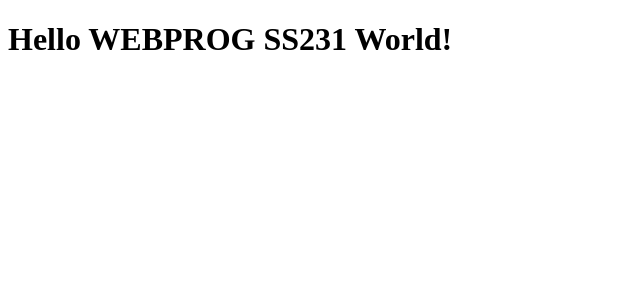
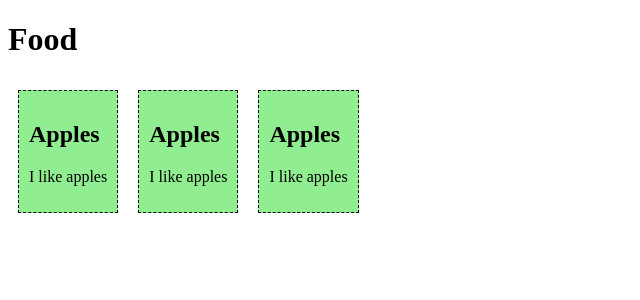
Before and after one commit to GMVillanueva/webprog-ss231-vuejs, a Vue app in the folder vue-project/: page / in a window 1280 px wide. Shown: the top 300 px of the page, without its empty margins (0-640 px from the left). Built offline with nearby package versions, Linux system fonts and the light colour scheme.

Commit message:
added FoodItem

```diff
--- a/vue-project/src/App.vue
+++ b/vue-project/src/App.vue
@@ -1,7 +1,18 @@
+<template>
+  <h1>Food</h1>
+  <food-item/>
+  <food-item/>
+  <food-item/>
+</template>
+
 <script></script>
 
-<template>
-  <h1>Hello WEBPROG SS231 World!</h1>
-</template>
-
-<style></style>
+<style>
+  #app > div {
+    border: dashed black 1px;
+    display: inline-block;
+    margin: 10px;
+    padding: 10px;
+    background-color: lightgreen;
+  }
+</style>
--- /dev/null
+++ b/vue-project/src/components/FoodItem.vue
@@ -0,0 +1,19 @@
+<template>
+  <div>
+    <h2>{{ name }}</h2>
+    <p>{{ message }}</p>
+  </div>
+</template>
+
+<script>
+export default {
+  data() {
+    return {
+      name: 'Apples',
+      message: 'I like apples'
+    }
+  }
+};
+</script>
+
+<style></style>
--- a/vue-project/src/main.js
+++ b/vue-project/src/main.js
@@ -1,4 +1,8 @@
 import { createApp } from 'vue'
+
 import App from './App.vue'
+import FoodItem from './components/FoodItem.vue'
 
-createApp(App).mount('#app')
+const app = createApp(App)
+app.component('food-item', FoodItem)
+app.mount('#app')
```
